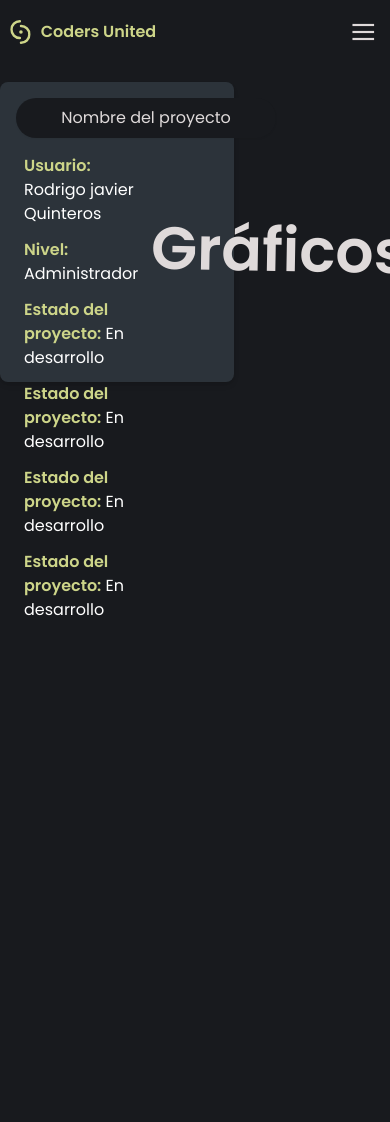
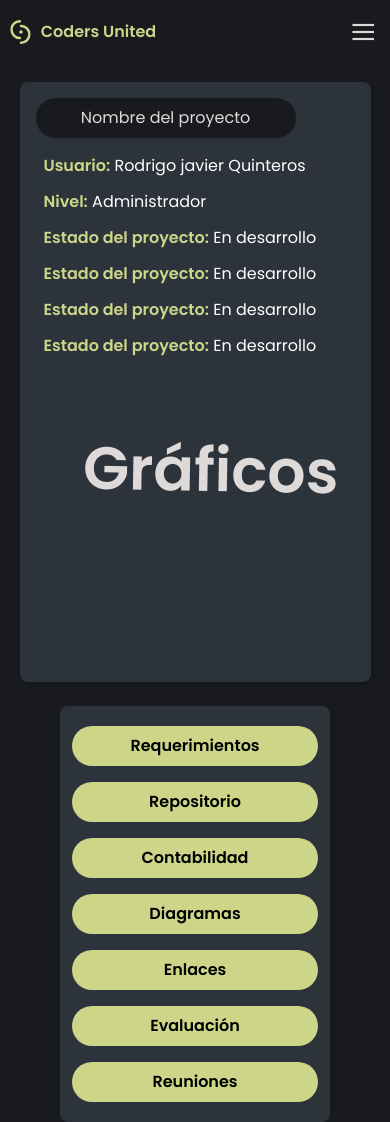
Before and after one commit to rodrigo745/coders-united, a Next.js app: page /pages/1/proyectos/proyecto_creado/1 in a window 390 px wide. Before the commit the page ends 844 px from the top, so only its background shows below. Built offline with nearby package versions, Linux system fonts and the light colour scheme.

Commit message:
responsive

```diff
--- a/src/app/pages/(dashboard)/[name]/proyectos/proyecto_creado/[id]/page.jsx
+++ b/src/app/pages/(dashboard)/[name]/proyectos/proyecto_creado/[id]/page.jsx
@@ -4,12 +4,12 @@ export default function IdProyecto({params}){
 
     return(
         <div className="">
-            <div>
+            <div className="flex flex-col justify-center w-[100vw] lg:w-[80vw] items-center lg:block">
                 {/* Main */}
-                <div className="cuadro w-[60vw] h-[300px] rounded-lg shadow-md p-4">
+                <div className="cuadro w-[90vw] lg:w-[60vw] h-[600px] lg:h-[300px] rounded-lg shadow-md p-4">
                     {/* Tablero info general */}
                     <h2 className="rounded-full w-[260px] text-center fondo shadow-sm  p-2">Nombre del proyecto</h2>
-                    <div className="flex">
+                    <div className="flex flex-col lg:flex lg:flex-row">
                         <div className="mt-4 ml-2">
                             <p className="font-bold amarillo"> Usuario:
                                 <span className="text-white font-normal"> Rodrigo javier Quinteros</span>
@@ -37,7 +37,16 @@ export default function IdProyecto({params}){
                 </div>
                 <div>
                     {/* navegacion del proyecto */}
-
+                    <div className="cuadro space-y-4 w-[270px] h-fit p-3 py-5 mt-6 rounded-lg">
+                        <button className="amarilloBack w-full text-black p-2 rounded-full font-bold">Requerimientos</button>
+                        <button className="amarilloBack w-full text-black p-2 rounded-full font-bold">Repositorio</button>
+                        <button className="amarilloBack w-full text-black p-2 rounded-full font-bold">Contabilidad</button>
+                        <button className="amarilloBack w-full text-black p-2 rounded-full font-bold">Diagramas</button>
+                        <button className="amarilloBack w-full text-black p-2 rounded-full font-bold">Enlaces</button>
+                        <button className="amarilloBack w-full text-black p-2 rounded-full font-bold">Evaluación</button>
+                        <button className="amarilloBack w-full text-black p-2 rounded-full font-bold">Reuniones</button>
+                    </div>
+                    <div></div>
                 </div>
             </div>
             <div>{/* Columna izquierda */}</div>
```
